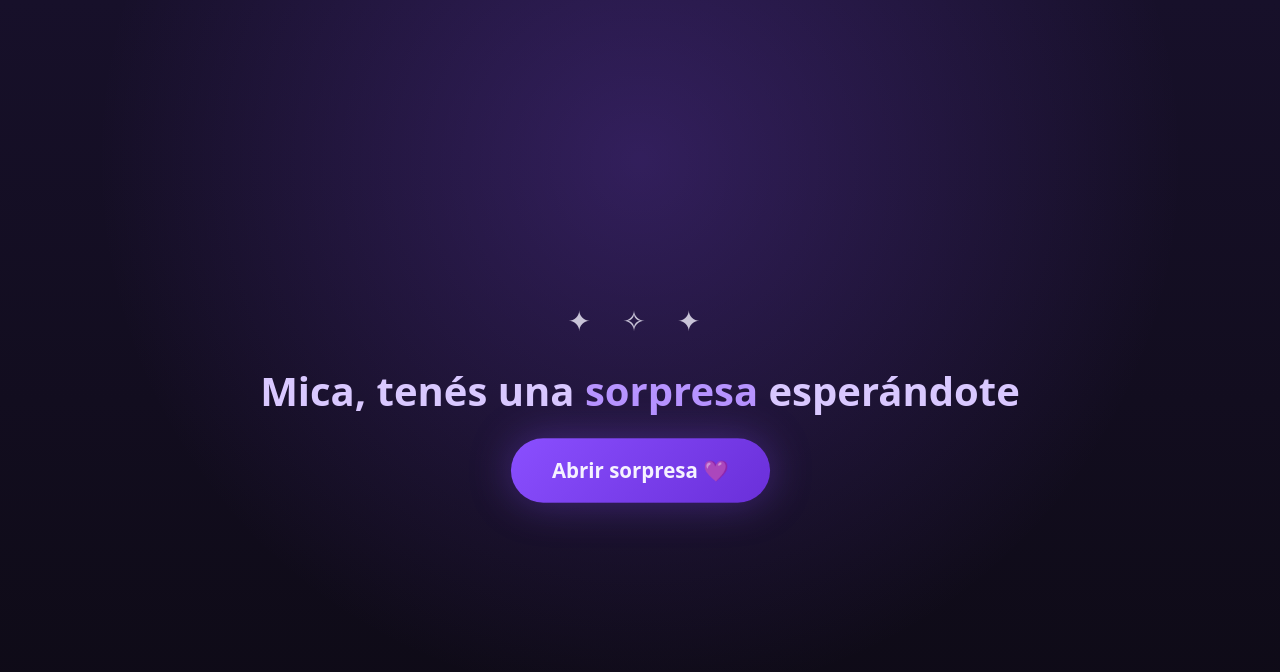
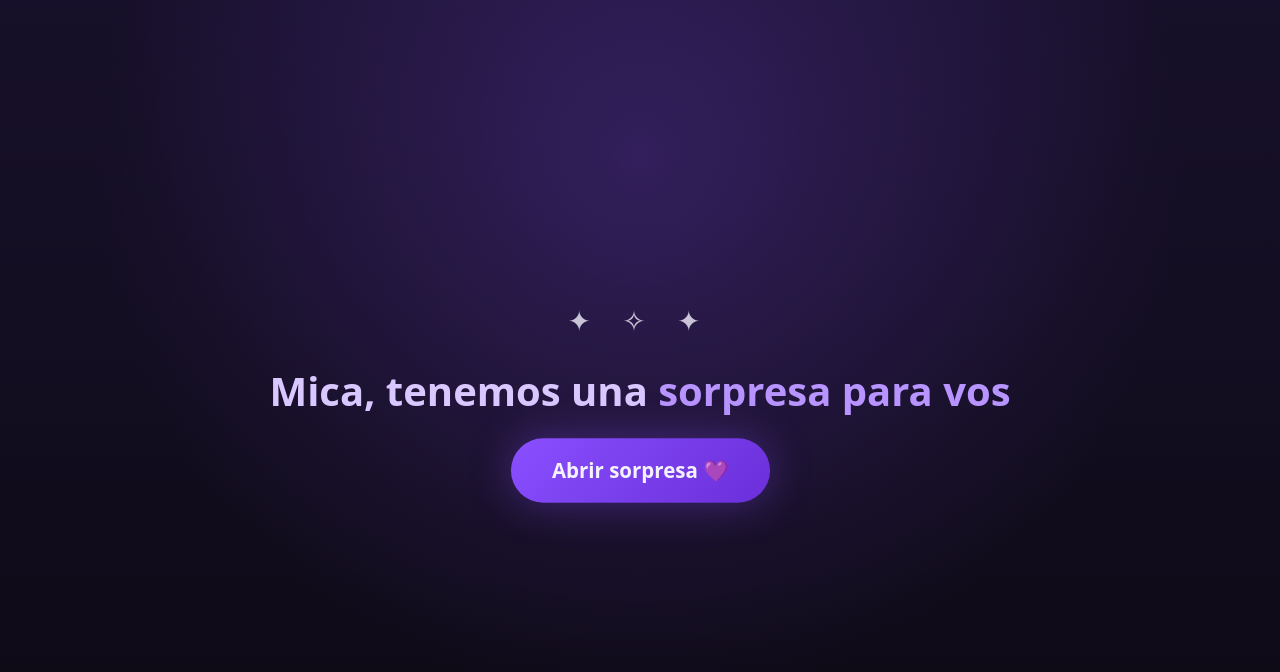
Before and after one commit to fredyveg/regalo-para-mica, a plain HTML site: page index.html in a window 1280 px wide. Shown: the top 672 px of the page. Drawn offline with Linux system fonts and the light colour scheme.

Commit message:
Update index.html

```diff
--- a/index.html
+++ b/index.html
@@ -421,7 +421,7 @@
   <!-- ===== 1. Landing ===== -->
   <section id="landing">
     <div class="estrellas" aria-hidden="true">✦ ✧ ✦</div>
-    <h1>Mica, tenés una <strong>sorpresa</strong> esperándote</h1>
+    <h1>Mica, tenemos una <strong>sorpresa para vos</strong> </h1>
     <button id="btn-abrir">Abrir sorpresa 💜</button>
   </section>
 
```
